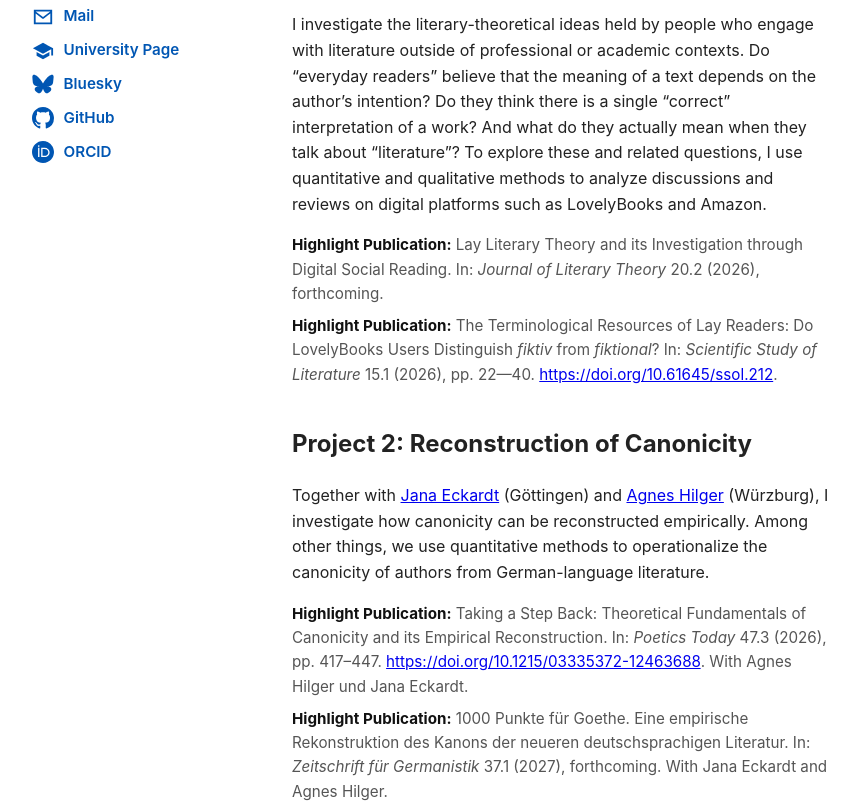
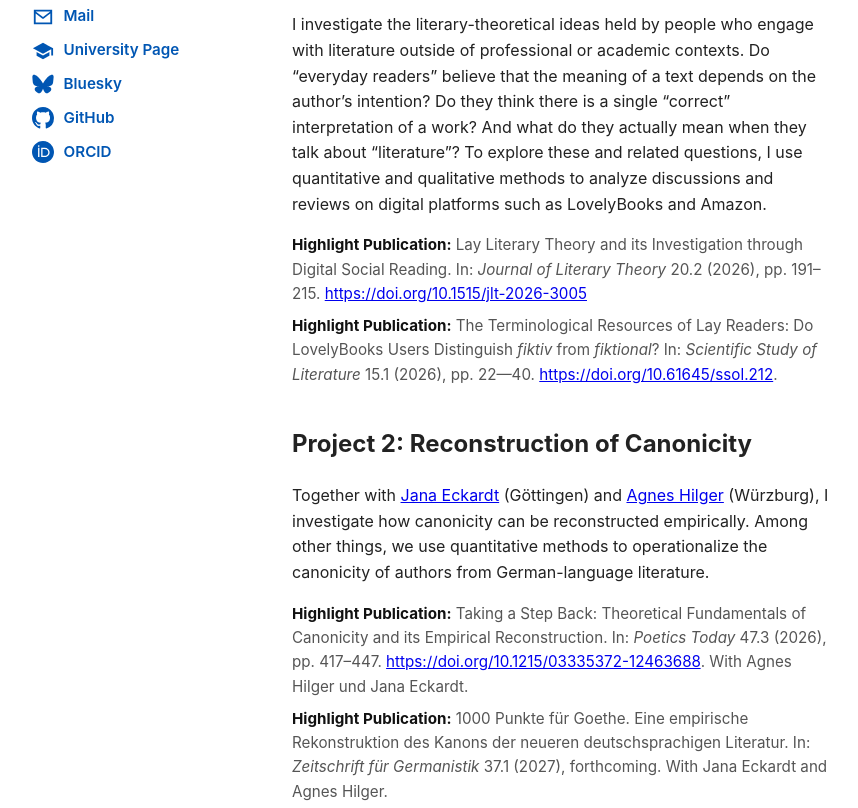
Before and after one commit to MertenKroencke/mertenkroencke.github.io, a Jekyll site: the page built from index.md, in a window 1280 px wide and 900 px high, scrolled down 354 px, cut to the strip 0-808 px from the top of the window. Shown: the whole strip, without its empty margins (208-1066 px from the left). Built offline with Jekyll 4.4.1, drawn with Linux system fonts in a browser that asks for light colours.

Commit message:
Update index.md

```diff
--- a/index.md
+++ b/index.md
@@ -56,7 +56,7 @@ title: Home
 
     <h2 class="h_space">Project 1: Lay Literary Theories</h2>
     <p>I investigate the literary-theoretical ideas held by people who engage with literature outside of professional or academic contexts. Do “everyday readers” believe that the meaning of a text depends on the author’s intention? Do they think there is a single “correct” interpretation of a work? And what do they actually mean when they talk about “literature”? To explore these and related questions, I use quantitative and qualitative methods to analyze discussions and reviews on digital platforms such as LovelyBooks and Amazon.</p>
-    <p class="highlight-pub"><b>Highlight Publication:</b> Lay Literary Theory and its Investigation through Digital Social Reading. In: <em>Journal of Literary Theory</em> 20.2 (2026), forthcoming.</p>
+    <p class="highlight-pub"><b>Highlight Publication:</b> Lay Literary Theory and its Investigation through Digital Social Reading. In: <em>Journal of Literary Theory</em> 20.2 (2026), pp. 191–215. <a href="https://doi.org/10.1515/jlt-2026-3005" target="_blank" rel="noopener">https://doi.org/10.1515/jlt-2026-3005</a></p>
     <p class="highlight-pub"><b>Highlight Publication:</b> The Terminological Resources of Lay Readers: Do LovelyBooks Users Distinguish <em>fiktiv</em> from <em>fiktional</em>? In: <em>Scientific Study of Literature</em> 15.1 (2026), pp. 22—40. <a href="https://doi.org/10.61645/ssol.212" target="_blank" rel="noopener">https://doi.org/10.61645/ssol.212</a>.</p>
 
     <h2 class="h_space">Project 2: Reconstruction of Canonicity</h2>
```
